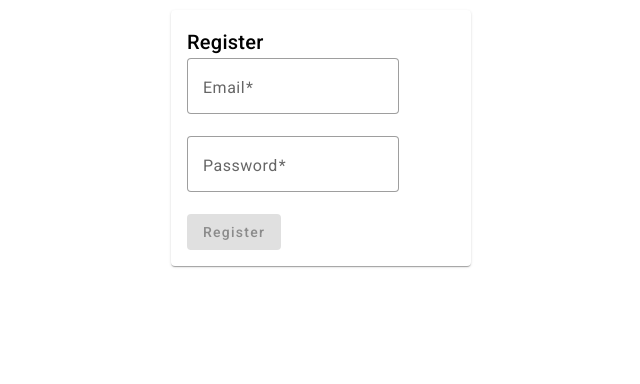
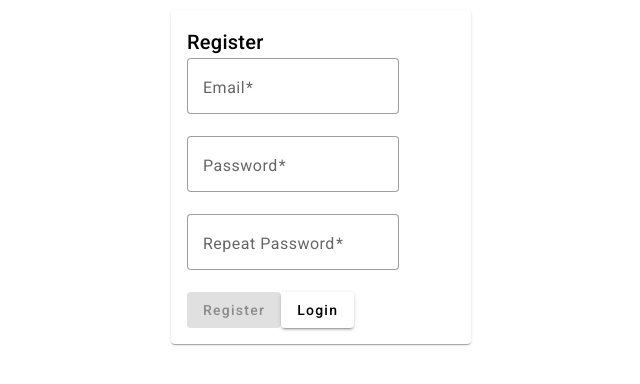
Before and after one commit to Minyas25/angular-auth, an Angular app: page /register in a window 1280 px wide. Shown: the top 384 px of the page, without its empty margins (319-959 px from the left). Built offline with nearby package versions, Linux system fonts and the light colour scheme.

Commit message:
login display

```diff
--- a/src/app/register/register.component.html
+++ b/src/app/register/register.component.html
@@ -1,6 +1,6 @@
 <mat-card>
     <mat-card-header>
-        <mat-card-title>Register</mat-card-title>
+        <mat-card-title>{{isLogin ? 'Login':'Register'}}</mat-card-title>
     </mat-card-header>
     <mat-card-content>
 
@@ -14,11 +14,23 @@
             <div>
                 <mat-form-field appearance="outline">
                     <mat-label>Password</mat-label>
-                    <input matInput type="password" placeholder="password" name="password" [(ngModel)]="user.password" required>
+                    <input matInput type="password"  placeholder="password" name="password" [(ngModel)]="user.password" required>
                 </mat-form-field>
             </div>
-            <button mat-raised-button color="primary" [disabled]="register.form.invalid">Register</button>
+            <div *ngIf="!isLogin">
+                <mat-form-field appearance="outline">
+                    <mat-label>Repeat Password</mat-label>
+                    <input matInput type="password" placeholder="Repeat password" name="repeat-password" [(ngModel)]="repeat" required>
+                </mat-form-field>
+            </div>
+            <button mat-raised-button color="primary" [disabled]="register.form.invalid || (!isLogin && repeat != user.password)">
+                {{isLogin ? 'Login':'Register'}}
+            </button>
+            <button mat-raised-button color="secondary" type="button" (click)="isLogin = !isLogin">
+                {{!isLogin ? 'Login':'Register'}}
+            </button>
         </form>
+        <p *ngIf="!isLogin && repeat != user.password">Password does not match</p>
         <p *ngIf="feedback">{{feedback}}</p>
 
     </mat-card-content>
--- a/src/app/register/register.component.ts
+++ b/src/app/register/register.component.ts
@@ -9,7 +9,10 @@ import { AuthService } from '../auth.service';
 })
 export class RegisterComponent {
   user:User = {email:'', password:''};
-  feedback = ''
+  repeat = '';
+  feedback = '';
+  isLogin = false;
+
   constructor(private authService:AuthService){}
 
   onSubmit() {
```
Also changed, not shown: 1 other file (tests, documents, lock files or other folders).
